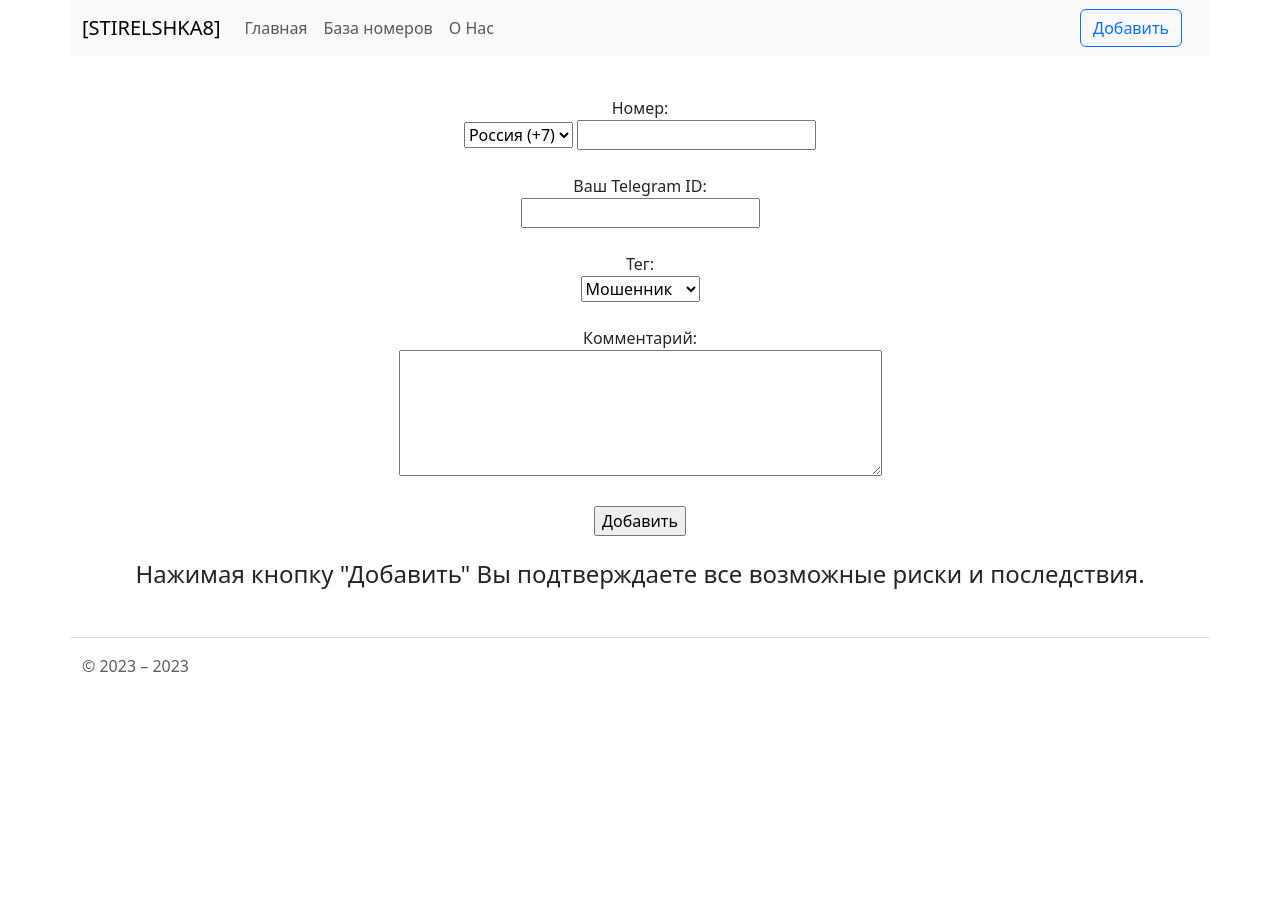
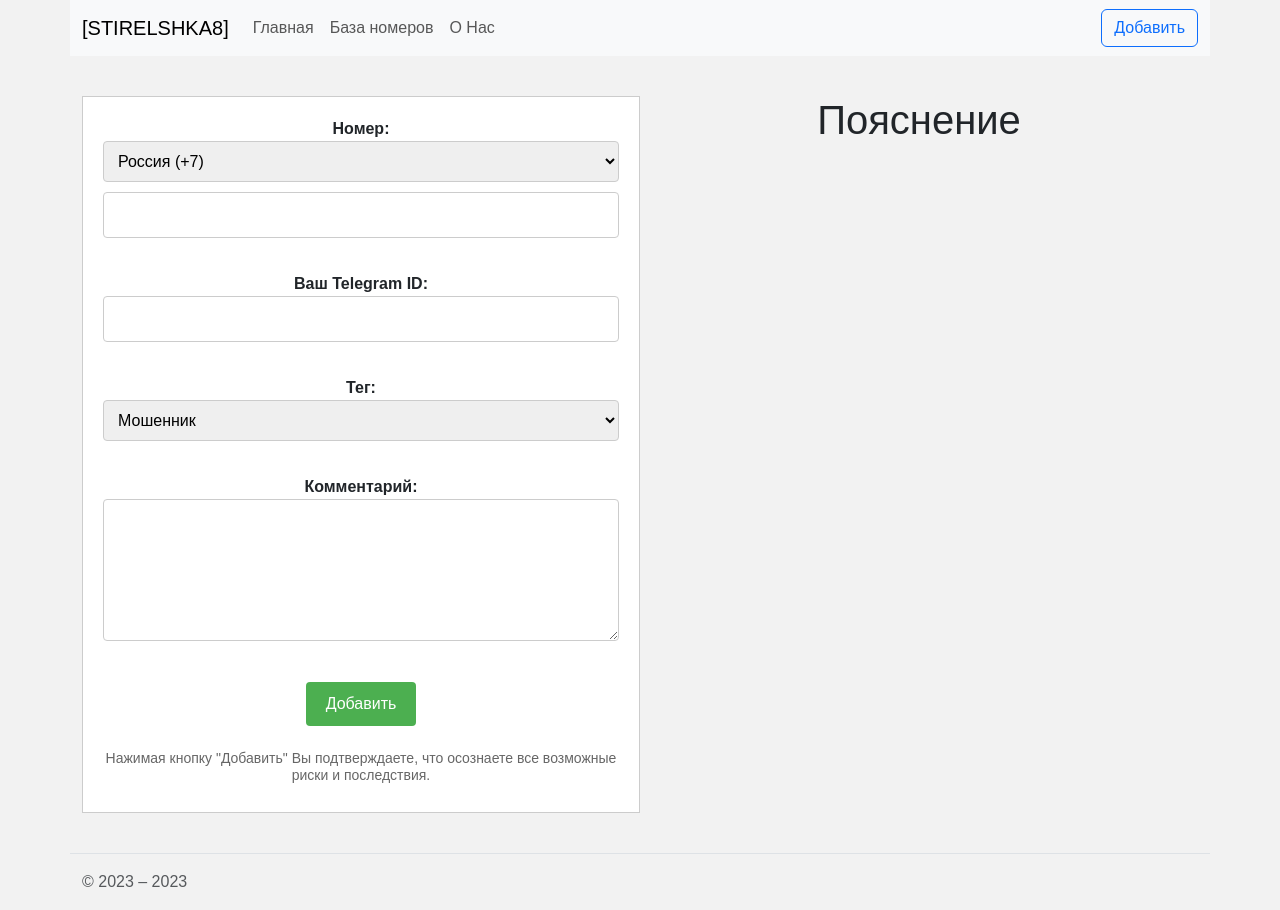
Before and after one commit to stirelshka8/FlaskProject, a Flask app: page /db/add/ in a window 1280 px wide. Before the commit the page ends 672 px from the top, so only its background shows below. Run offline with Flask 3, Linux system fonts and the light colour scheme.

Commit message:
it's good

```diff
--- a/app.py
+++ b/app.py
@@ -7,14 +7,19 @@ from modules.database import initialize_app, NumberPhone, Tag, Comment, dbase
 app = Flask(__name__)
 initialize_app(app)
 
-with app.app_context():
-    dbase.create_all()
+
+# with app.app_context():
+#     dbase.create_all()
 
 
 # Обработчики страниц
 @app.route('/')
 def index():
-    return render_template('index.html', count_db=NumberPhone.query.count())
+    try:
+        count_db = NumberPhone.query.count()
+        return render_template('index.html', count_db=count_db)
+    except:
+        return render_template('index.html', count_db="...")
 
 
 @app.route('/db/')
@@ -24,10 +29,13 @@ def db():
     per_page = request.args.get('per_page', 50, type=int)
 
     # получаем список номеров телефонов с использованием пагинации
-    number_phone = NumberPhone.query.with_entities(NumberPhone.id, NumberPhone.number, Tag.tag).order_by(
-        desc(NumberPhone.id)).join(Tag).paginate(page=page, per_page=per_page)
+    try:
+        number_phone = NumberPhone.query.with_entities(NumberPhone.id, NumberPhone.number, Tag.tag).order_by(
+            desc(NumberPhone.id)).join(Tag).paginate(page=page, per_page=per_page)
 
-    return render_template('db.html', all_number_db=number_phone)
+        return render_template('db.html', all_number_db=number_phone)
+    except:
+        return render_template('503.html'), 503
 
 
 @app.route('/db/<int:number>')
@@ -46,19 +54,22 @@ def add():
 
         format_number = f"{selected_country}{number}"
 
-        new_number = NumberPhone(number=format_number, telegram_id=telegram_id)
-        dbase.session.add(new_number)
-        dbase.session.commit()
+        try:
+            new_number = NumberPhone(number=format_number, telegram_id=telegram_id)
+            dbase.session.add(new_number)
+            dbase.session.commit()
 
-        new_tag = Tag(number_id=new_number.id, tag=tag)
-        dbase.session.add(new_tag)
-        dbase.session.commit()
+            new_tag = Tag(number_id=new_number.id, tag=tag)
+            dbase.session.add(new_tag)
+            dbase.session.commit()
 
-        new_comment = Comment(number_id=new_number.id, comment=comment)
-        dbase.session.add(new_comment)
-        dbase.session.commit()
+            new_comment = Comment(number_id=new_number.id, comment=comment)
+            dbase.session.add(new_comment)
+            dbase.session.commit()
+        except:
+            return render_template('503.html'), 503
 
-        return redirect("/")
+        return redirect("/db/")
 
     return render_template('add.html')
 
--- a/templates/503.html
+++ b/templates/503.html
@@ -2,9 +2,13 @@
 
 {% block robots %}noindex,nofollow{% endblock %}
 
-{% block content %}
+{% block greetings %}
     <h1>Ошибка 503</h1>
     <h4>Сервер опять капризничает...</h4>
 
     <p><a href="{{ url_for('index') }}">Назад</a></p>
 {% endblock %}
+
+{% block content %}
+    {{ err }}
+{% endblock %}
--- a/templates/add.html
+++ b/templates/add.html
@@ -6,12 +6,9 @@
 
 {% block title %}Добавить{% endblock %}
 
-{% block greetings %}
-{% endblock %}
-
 {% block welcome_text %}
-
-    <form action="/db/add/" method="POST">
+<div style="display:flex; justify-content:flex-end;">
+    <form action="/db/add/" method="POST" style="width: 50%;">
         <label for="number">Номер:</label><br>
         <select name="country">
             <option value="+7">Россия (+7)</option>
@@ -35,10 +32,12 @@
 
         <input type="submit" value="Добавить"><br><br>
 
-        <h4>Нажимая кнопку "Добавить" Вы подтверждаете все возможные риски и последствия.</h4>
+        <h4>Нажимая кнопку "Добавить" Вы подтверждаете, что осознаете все возможные риски и последствия.</h4>
     </form>
 
+    <div style="width: 50%;">
+        <h1>Пояснение</h1>
+    </div>
+
+</div>
 {% endblock %}
-
-{% block content %}
-{% endblock %}
--- a/templates/base.html
+++ b/templates/base.html
@@ -31,6 +31,60 @@
     table {
       width: 100%;
     }
+
+    body {
+        font-family: Arial, sans-serif;
+        background-color: #f2f2f2;
+    }
+
+    form {
+        width: 400px;
+        border: 1px solid #ccc;
+        background-color: #fff;
+        padding: 20px;
+        margin: 0 auto;
+    }
+
+    label {
+        font-weight: bold;
+    }
+
+    select, input[type="text"], textarea {
+        width: 100%;
+        padding: 10px;
+        border: 1px solid #ccc;
+        border-radius: 4px;
+        margin-bottom: 10px;
+    }
+
+    input[type="submit"] {
+        background-color: #4CAF50;
+        color: #fff;
+        padding: 10px 20px;
+        border: none;
+        border-radius: 4px;
+        cursor: pointer;
+    }
+
+    input[type="submit"]:hover {
+        background-color: #45a049;
+    }
+
+    h4 {
+        font-size: 14px;
+        color: #666;
+    }
+
+    .success {
+        width: 400px;
+        border: 1px solid #ccc;
+        background-color: #e6ffe6;
+        padding: 20px;
+        margin: 0 auto;
+        margin-top: 20px;
+        color: #006600;
+        text-align: center;
+    }
   </style>
 </head>
 
@@ -55,10 +109,10 @@
               <a class="nav-link" href="/about/">О Нас</a>
             </li>
           </ul>
-          <form class="d-flex pe-3">
+
             <a class="btn btn-outline-primary" target="_top" href="/db/add/"
               role="button">Добавить</a>
-          </form>
+
         </div>
       </div>
     </nav>
```
Also changed, not shown: templates/db.html (+6 -4 lines), 1 other file.
